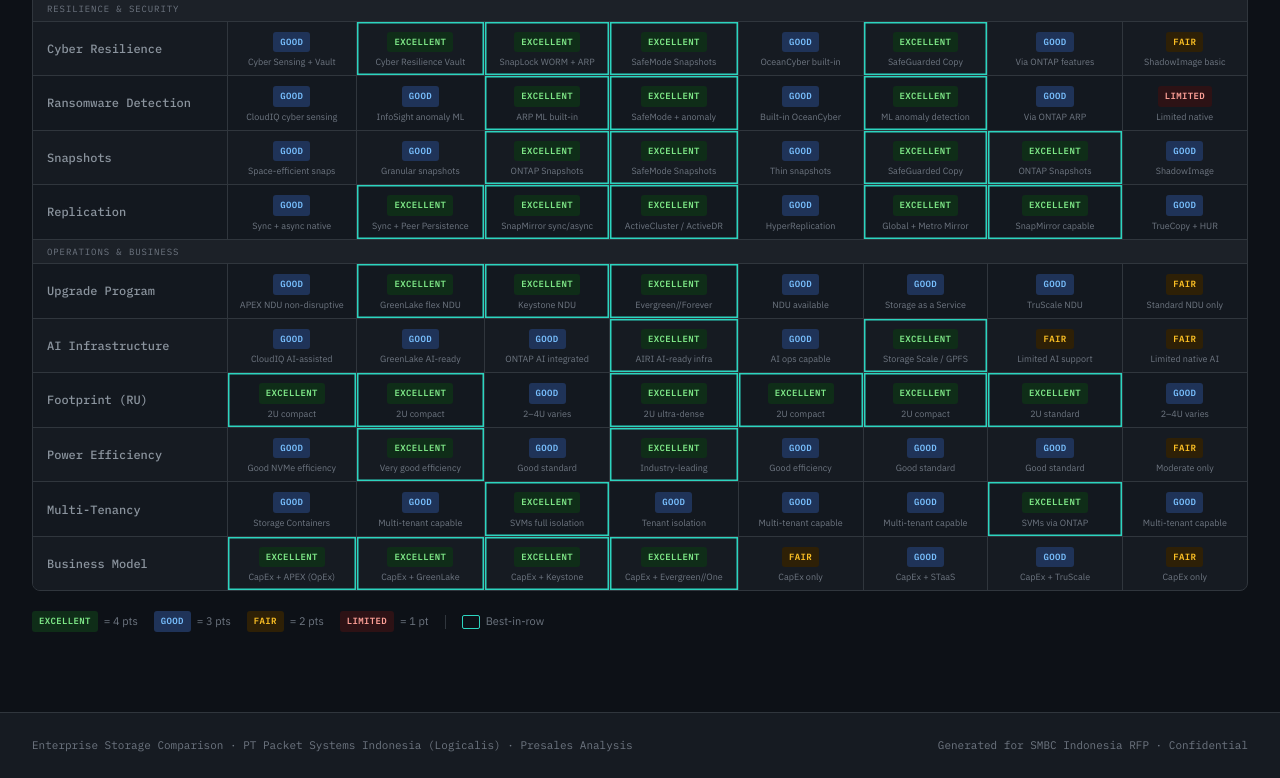
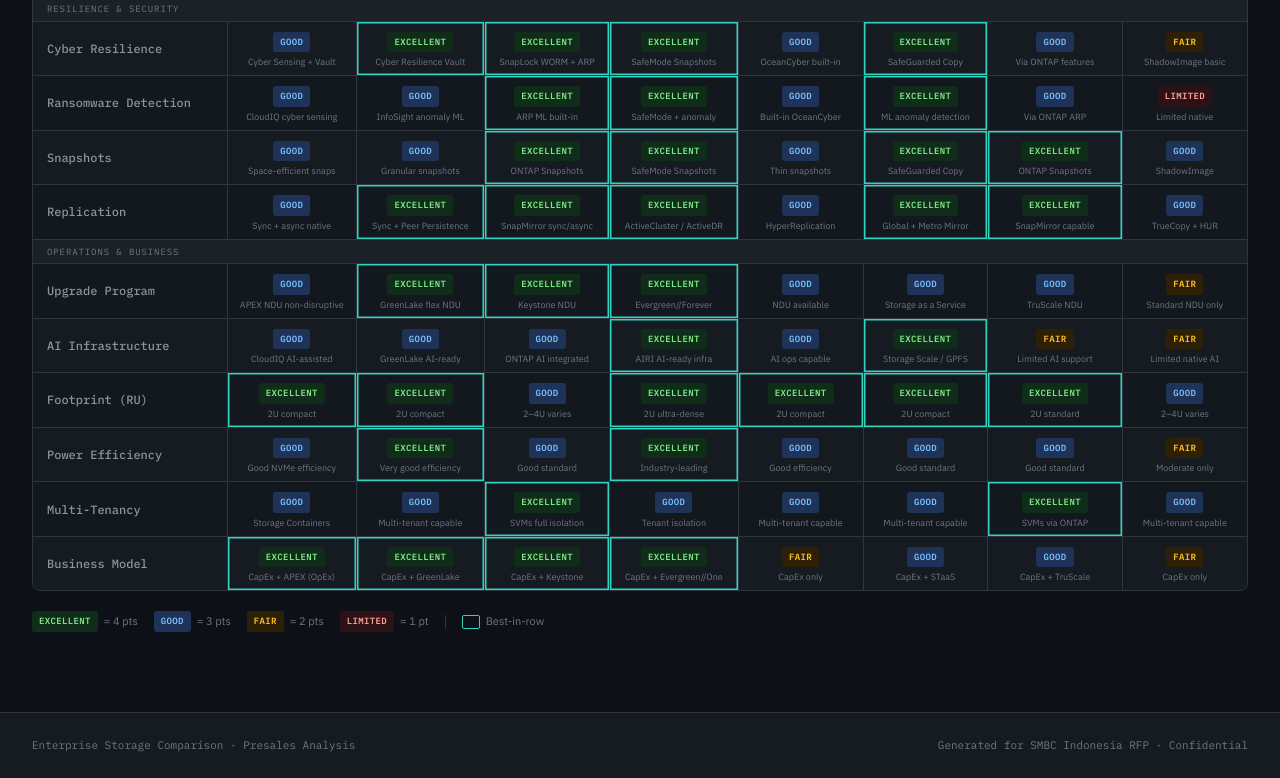
Before and after one commit to andreassandhi/learning, a plain HTML site: page storage-vendor-comparisson.html in a window 1280 px wide. Shown: the part 1206-1984 px from the top of the page. Drawn offline with Linux system fonts and the light colour scheme.

Commit message:
Update storage-vendor-comparisson.html

```diff
--- a/storage-vendor-comparisson.html
+++ b/storage-vendor-comparisson.html
@@ -491,7 +491,7 @@ tbody tr:nth-child(even) { background: #13181f; }
 
 <footer class="page-footer">
   <div class="footer-inner">
-    <span>Enterprise Storage Comparison · PT Packet Systems Indonesia (Logicalis) · Presales Analysis</span>
+    <span>Enterprise Storage Comparison · Presales Analysis</span>
     <span>Generated for SMBC Indonesia RFP · Confidential</span>
   </div>
 </footer>
```
